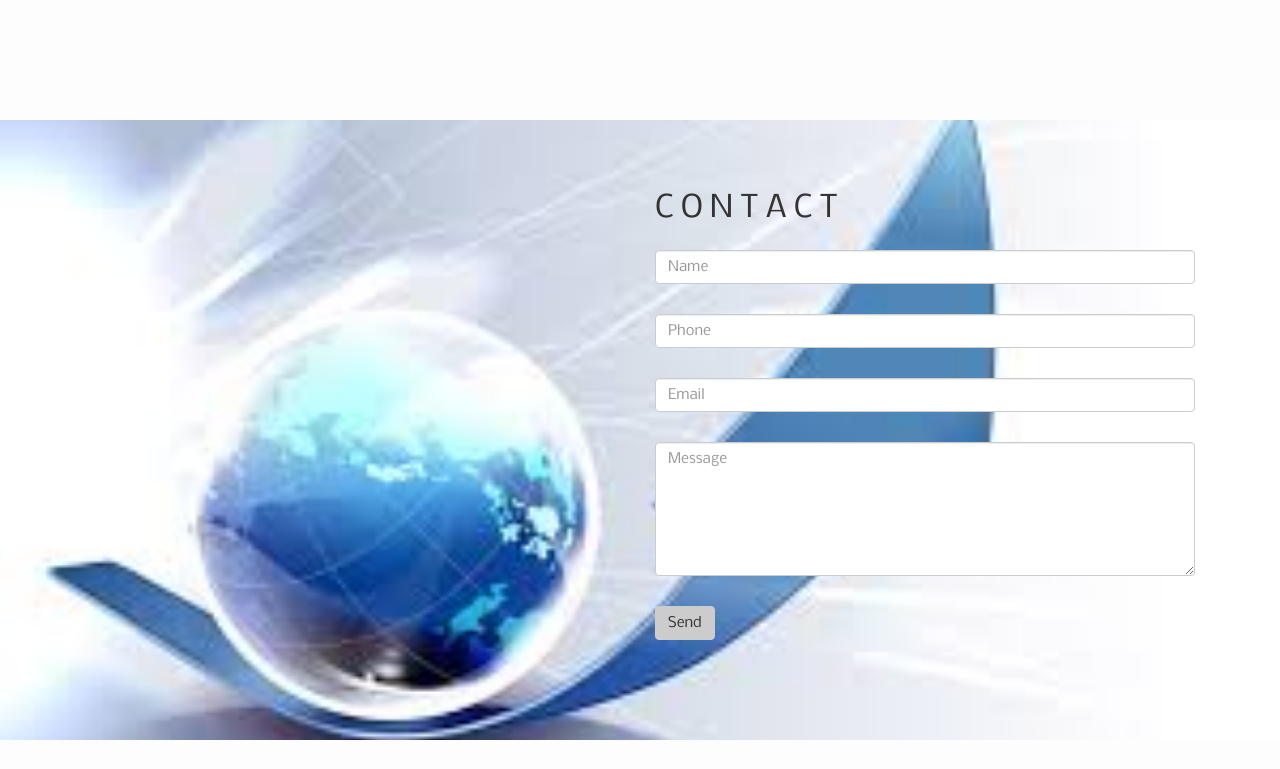
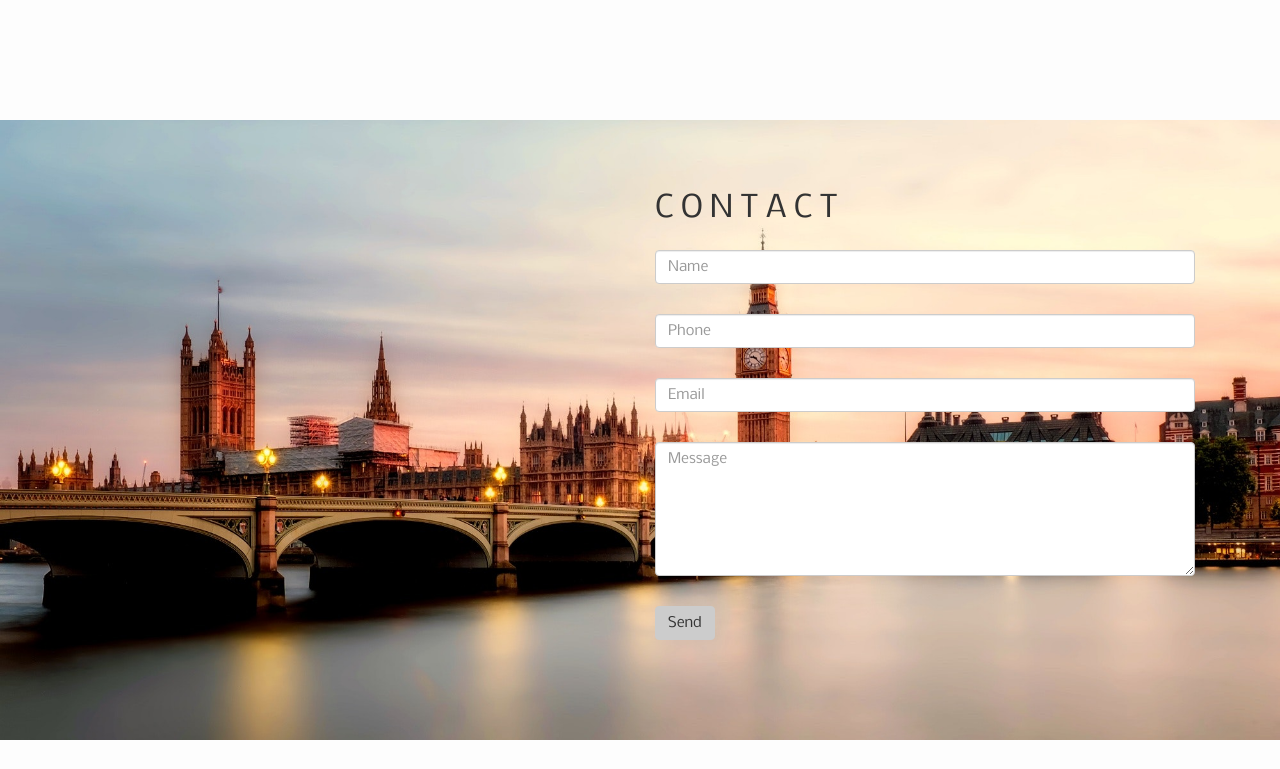
Before and after one commit to bandyp/AndrewCV, a plain HTML site: page index.html in a window 1280 px wide. Shown: the part 3580-4349 px from the top of the page. Drawn offline with Linux system fonts and the light colour scheme; a script that the page names is missing.

Commit message:
update images

```diff
--- a/assets/css/style.css
+++ b/assets/css/style.css
@@ -359,7 +359,7 @@ h2 {
 
 #contact {
     background-attachment: fixed;
-    background-image: url('../images/contact.jpg');
+    background-image: url('../images/london.jpg');
     background-position: left;
     background-size: cover;
     padding-bottom: 100px;
```
Also changed, not shown: assets/images/london.jpg (added).
